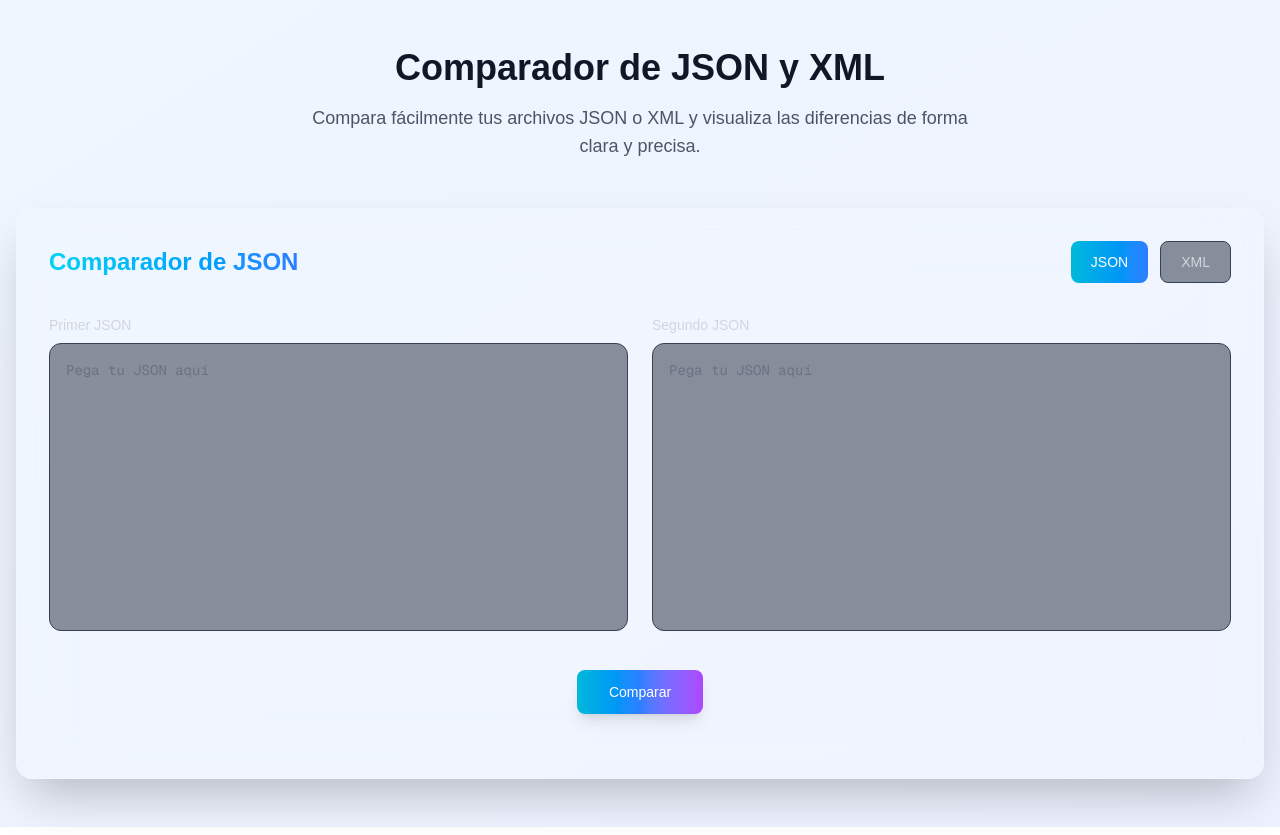
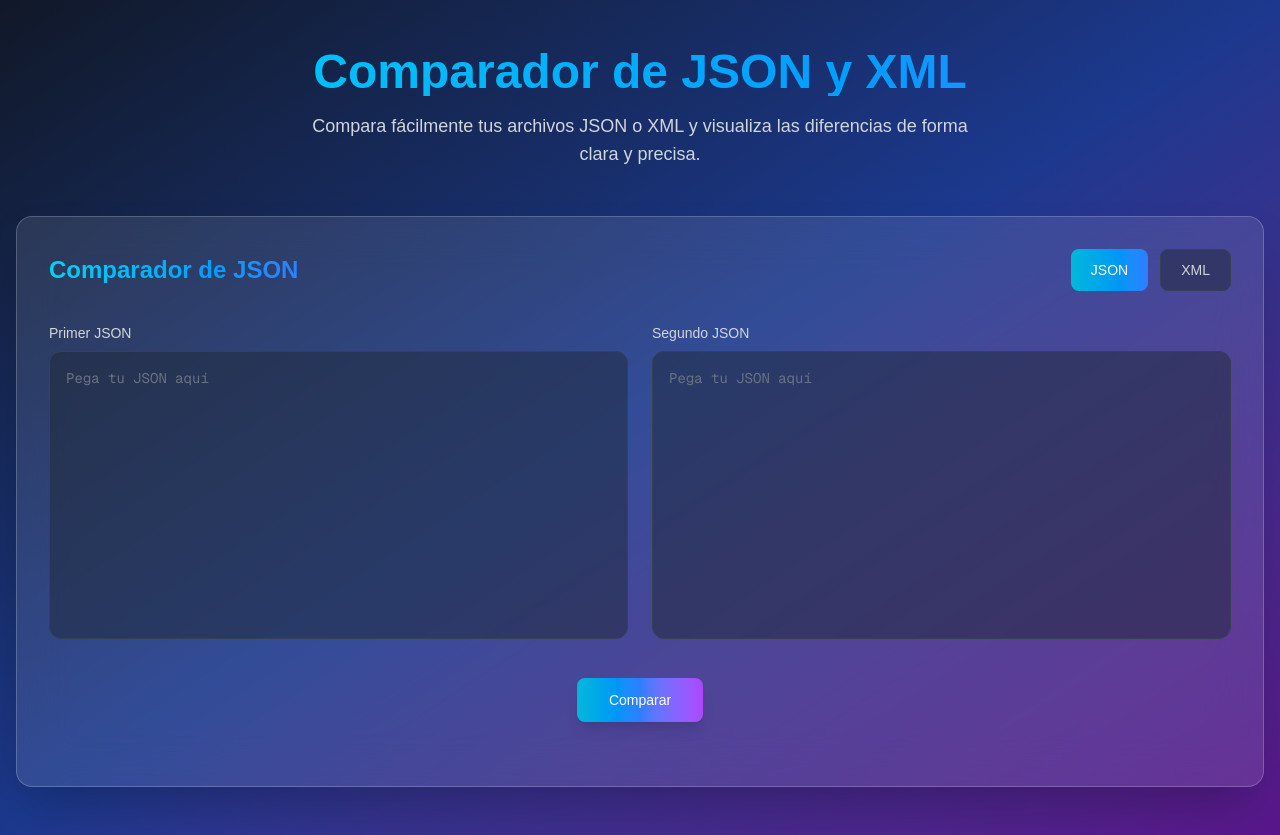
Before and after one commit to xcladev/json-xml-comparator, a Next.js app: page / in a window 1280 px wide. Built offline with nearby package versions, Linux system fonts and the light colour scheme.

Commit message:
feat: Diseño minimalista y moderno integrado en el componente principal

```diff
--- a/src/app/page.tsx
+++ b/src/app/page.tsx
@@ -2,13 +2,13 @@ import Comparator from "@/components/Comparator";
 
 export default function Home() {
   return (
-    <main className="min-h-screen bg-gradient-to-br from-blue-50 to-indigo-50">
+    <main className="min-h-screen bg-gradient-to-br from-gray-900 via-blue-900 to-purple-900">
       <div className="container mx-auto px-4 py-12">
         <div className="text-center mb-12">
-          <h1 className="text-4xl font-bold text-gray-900 mb-4">
+          <h1 className="text-5xl font-bold text-transparent bg-clip-text bg-gradient-to-r from-cyan-400 to-blue-500 mb-4">
             Comparador de JSON y XML
           </h1>
-          <p className="text-lg text-gray-600 max-w-2xl mx-auto">
+          <p className="text-lg text-gray-300 max-w-2xl mx-auto">
             Compara fácilmente tus archivos JSON o XML y visualiza las
             diferencias de forma clara y precisa.
           </p>
```
Also changed, not shown: 1 other file (tests, documents, lock files or other folders).
